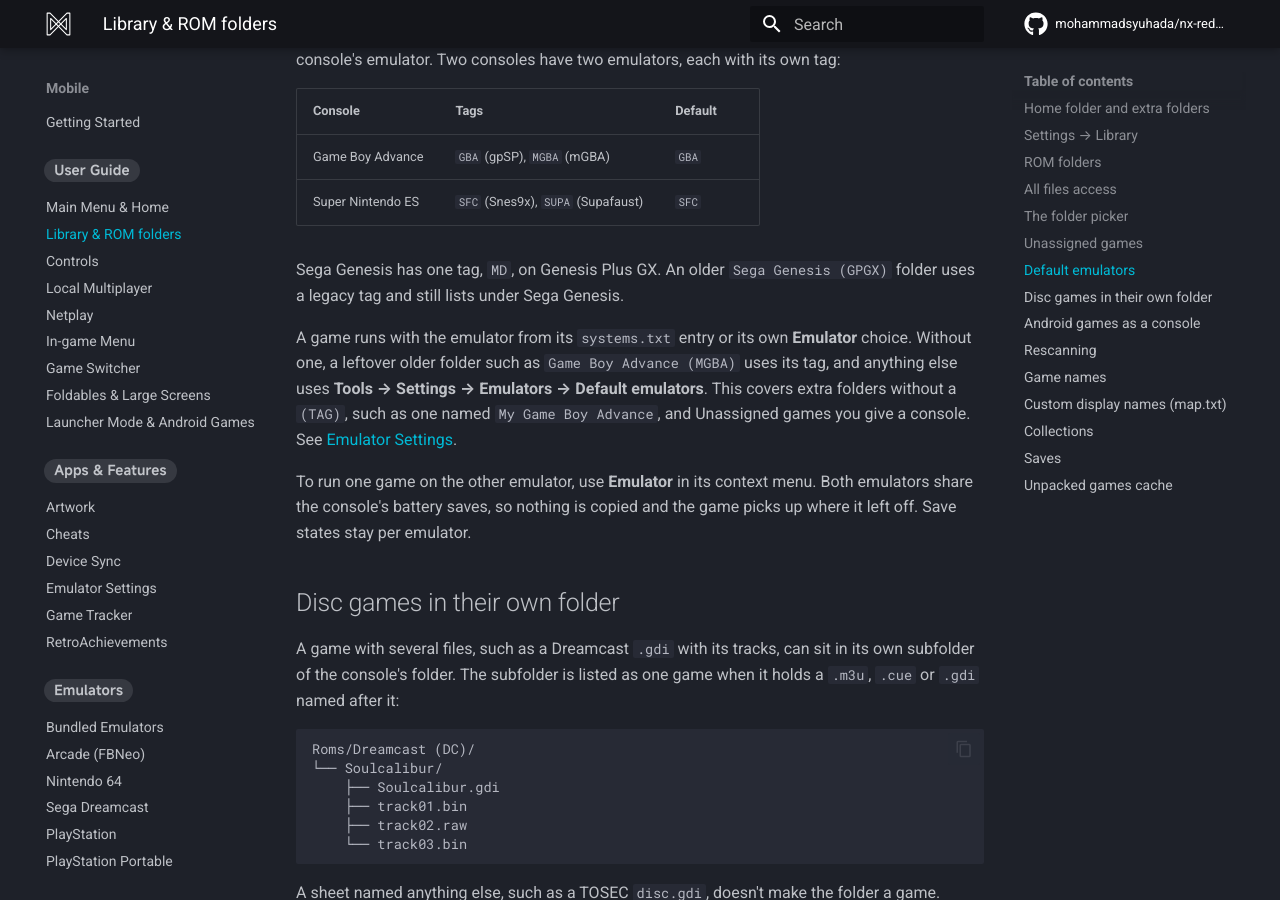
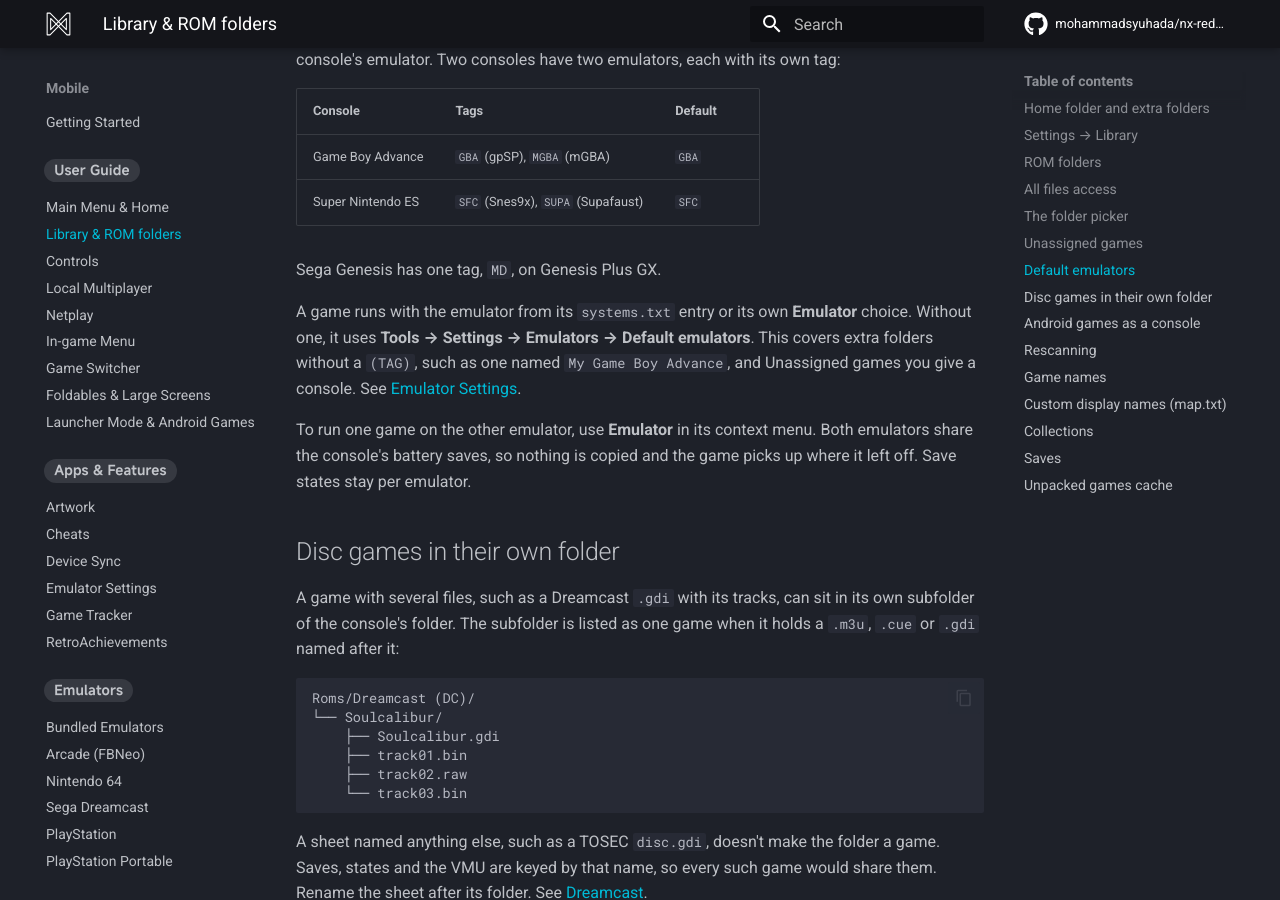
Before and after one commit to mohammadsyuhada/nx-redux-docs, an MkDocs documentation site: the page built from docs/mobile/library.md, in a window 1280 px wide and 900 px high, scrolled down 3875 px. Built offline with MkDocs 1.6.1 and Material for MkDocs 9.7.7, drawn with Linux system fonts in a browser that asks for light colours; comment, search, counter and statistics services are not loaded.

Commit message:
docs(mobile): no leftover emulator folders on an unreleased app

```diff
--- a/docs/mobile/emulator-settings.md
+++ b/docs/mobile/emulator-settings.md
@@ -90,8 +90,6 @@
 `A`, `LEFT` or `RIGHT` cycles them. The other rows are dimmed and only show
 the emulator in use.
 
-- A leftover older folder with a tag, such as `Game Boy Advance (MGBA)`, uses
-  that tag's emulator.
 - Saves and BIOS are shared by the console's emulators, so switching emulator
   copies nothing.
 - To switch one game to another emulator, use **Emulator** in its context
--- a/docs/mobile/library.md
+++ b/docs/mobile/library.md
@@ -138,12 +138,11 @@
 | Game Boy Advance | `GBA` (gpSP), `MGBA` (mGBA) | `GBA` |
 | Super Nintendo ES | `SFC` (Snes9x), `SUPA` (Supafaust) | `SFC` |
 
-Sega Genesis has one tag, `MD`, on Genesis Plus GX. An older `Sega Genesis (GPGX)` folder uses a legacy tag and still lists under Sega Genesis.
+Sega Genesis has one tag, `MD`, on Genesis Plus GX.
 
 A game runs with the emulator from its `systems.txt` entry or its own
-**Emulator** choice. Without one, a leftover older folder such as `Game Boy
-Advance (MGBA)` uses its tag, and anything else uses **Tools → Settings →
-Emulators → Default emulators**. This covers extra folders without a `(TAG)`,
+**Emulator** choice. Without one, it uses **Tools → Settings → Emulators →
+Default emulators**. This covers extra folders without a `(TAG)`,
 such as one named `My Game Boy Advance`, and Unassigned games you give a
 console. See [Emulator Settings](emulator-settings.md#default-emulators).
 
```
Also changed, not shown: docs/mobile/emulators/index.md (+2 -4 lines).
